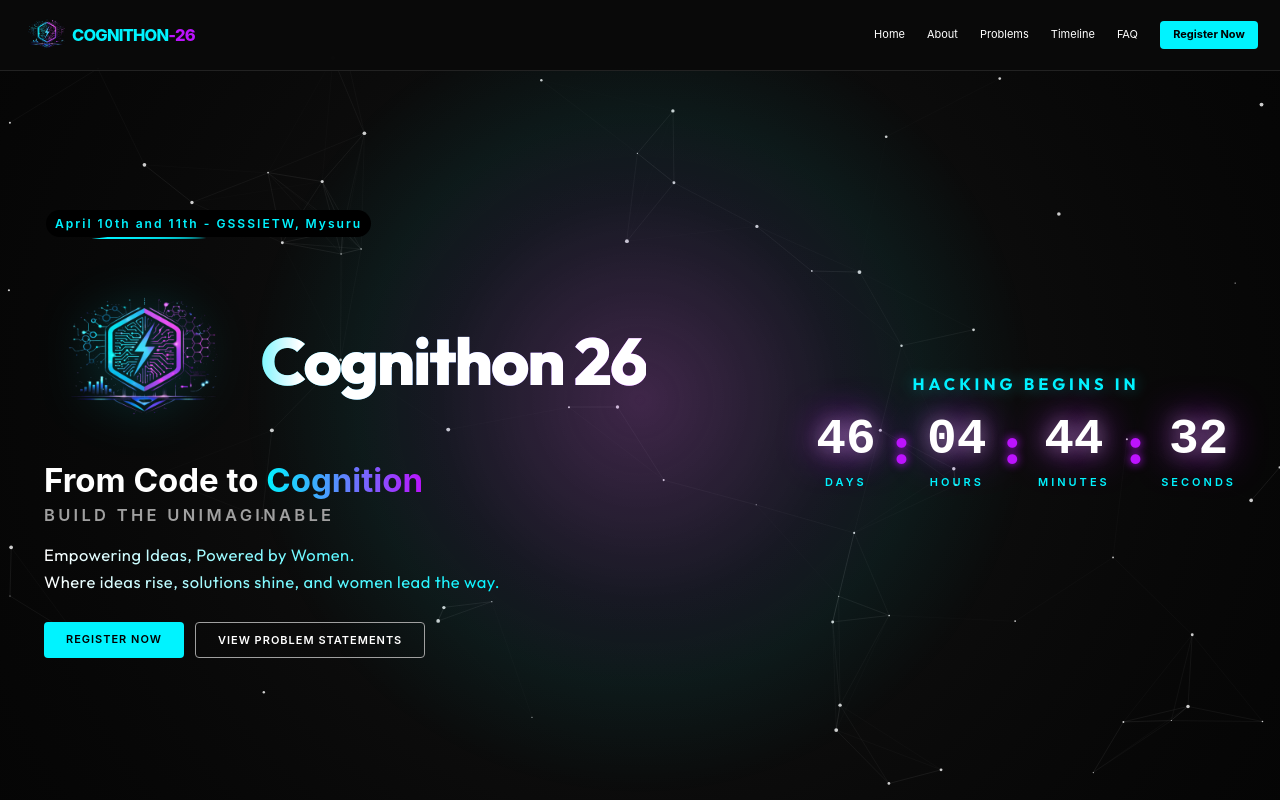
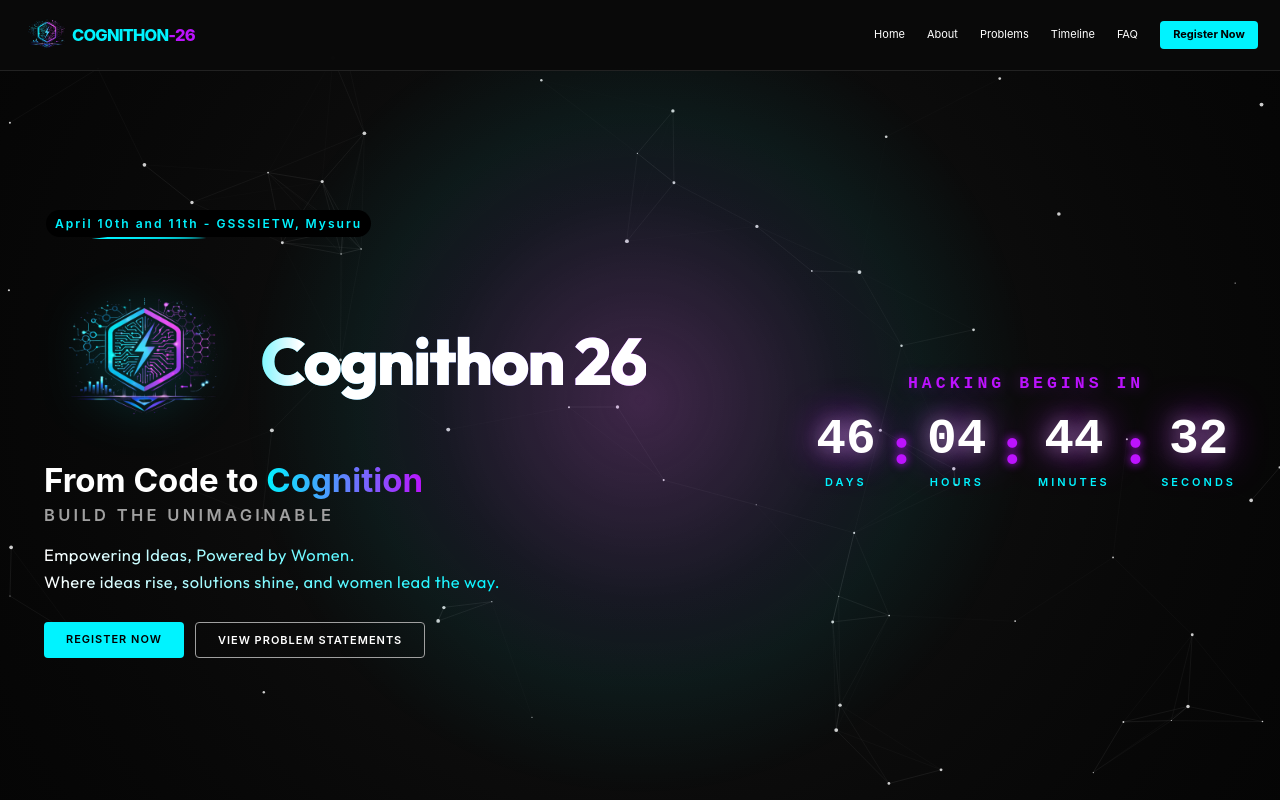
Before and after one commit to chandanaputtaswamy/Cognithon-26, a React (Vite) app: page / in a window 1280 px wide. Shown: the top 800 px of the page. Built offline with nearby package versions, Linux system fonts and the light colour scheme.

Commit message:
style: change countdown title font to monospace and color to purple

```diff
--- a/src/styles/CountdownTimer.css
+++ b/src/styles/CountdownTimer.css
@@ -13,12 +13,13 @@
 }
 
 .countdown-title {
-    color: var(--color-primary);
+    color: var(--color-secondary);
     font-size: 1.5rem;
     letter-spacing: 4px;
     margin-bottom: 2rem;
-    font-family: 'Outfit', sans-serif;
-    text-shadow: 0 0 15px rgba(0, 243, 255, 0.4);
+    font-family: 'Courier New', Courier, monospace;
+    font-weight: 700;
+    text-shadow: 0 0 15px rgba(188, 19, 254, 0.4);
     text-transform: uppercase;
 }
 
```
